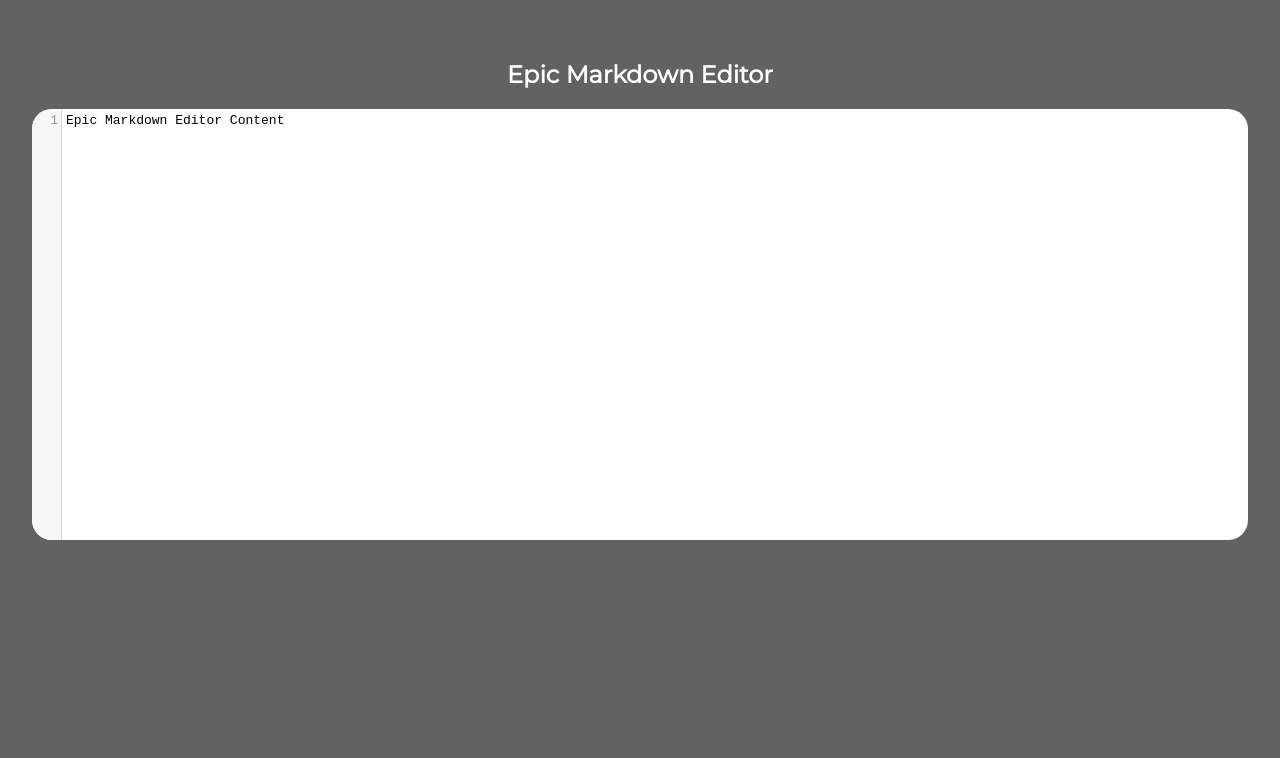
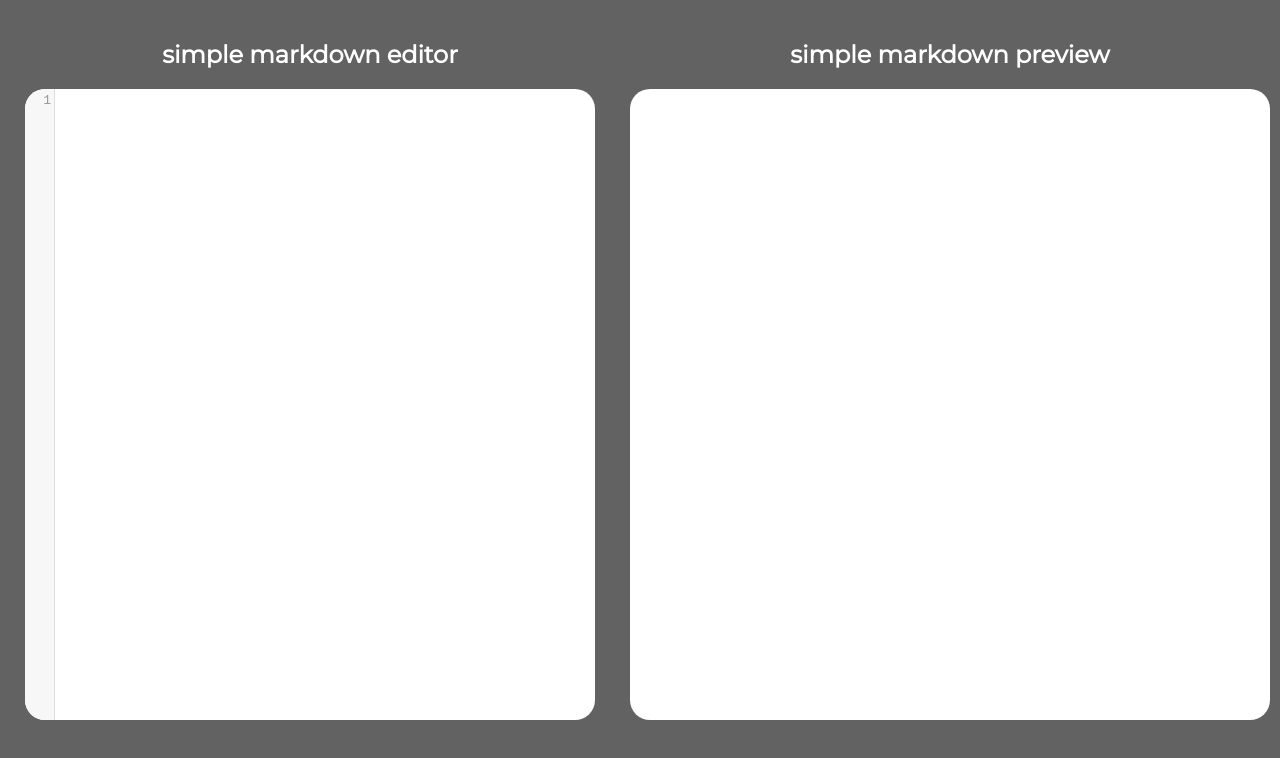
Before and after one commit to razergom/plain-markdown-editor, a React (Create React App) app: page / in a window 1280 px wide. Shown: the top 758 px of the page. Built offline with nearby package versions, Linux system fonts and the light colour scheme.

Commit message:
feat markdown preview

```diff
--- a/package.json
+++ b/package.json
@@ -7,10 +7,12 @@
     "@testing-library/react": "^11.2.6",
     "@testing-library/user-event": "^12.8.3",
     "@types/jest": "^26.0.22",
+    "@types/marked": "^2.0.1",
     "@types/node": "^12.20.7",
     "@types/react": "^17.0.3",
     "@types/react-dom": "^17.0.3",
     "codemirror": "^5.60.0",
+    "marked": "^2.0.1",
     "node-sass": "^5.0.0",
     "react": "^17.0.2",
     "react-codemirror2": "^7.2.1",
--- a/src/App/App.tsx
+++ b/src/App/App.tsx
@@ -1,14 +1,17 @@
 import React, { useState } from 'react'
+import marked from 'marked'
 import { CustomEditor } from '../Components/CustomEditor';
 import styles from './styles.module.scss'
 
 export const App = () => {
-    const [editorContent, setEditorContent] = useState('Epic Markdown Editor Content')
+    const [editorContent, setEditorContent] = useState('')
+
+    const generateMarkdownPreview = (markdownText: string) => ({ __html: marked(markdownText)})
 
     return (
         <div className={styles.app}>
             <div className={styles.editorWrapper}>
-                <h2>Epic Markdown Editor</h2>
+                <h2>simple markdown editor</h2>
                 <CustomEditor
                     value={editorContent}
                     onChange={setEditorContent}
@@ -23,6 +26,10 @@ export const App = () => {
                     }
                 />
             </div>
+            <div className={styles.previewWrapper}>
+                <h2>simple markdown preview</h2>
+                <div className={styles.preview} dangerouslySetInnerHTML={generateMarkdownPreview(editorContent)} />
+            </div>
         </div>
     )
 }
--- a/src/App/styles.module.scss
+++ b/src/App/styles.module.scss
@@ -2,18 +2,16 @@
   margin-top: 20px;
 
   display: flex;
-  flex-direction: column;
   justify-content: space-around;
 
   .editorWrapper {
-    margin-top: 20px;
-
     display: flex;
     flex-direction: column;
     justify-content: center;
     align-items: center;
 
-    height: 500px;
+    height: 700px;
+    width: 600px;
 
     .editorCustomStyles {
       border-radius: 20px;
@@ -21,10 +19,24 @@
   }
 
   .previewWrapper {
+    display: flex;
+    flex-direction: column;
+    justify-content: center;
+    align-items: center;
+
+    height: 700px;
+
     .preview {
-      height: 300px;
-      width: 650px;
-      background-color: blue;
+      overflow: auto;
+
+      border-radius: 20px;
+
+      padding: 20px;
+      width: 600px;
+      height: 100%;
+
+      color: black;
+      background-color: white;
     }
   }
 }
```
Also changed, not shown: 1 other file (tests, documents, lock files or other folders).
